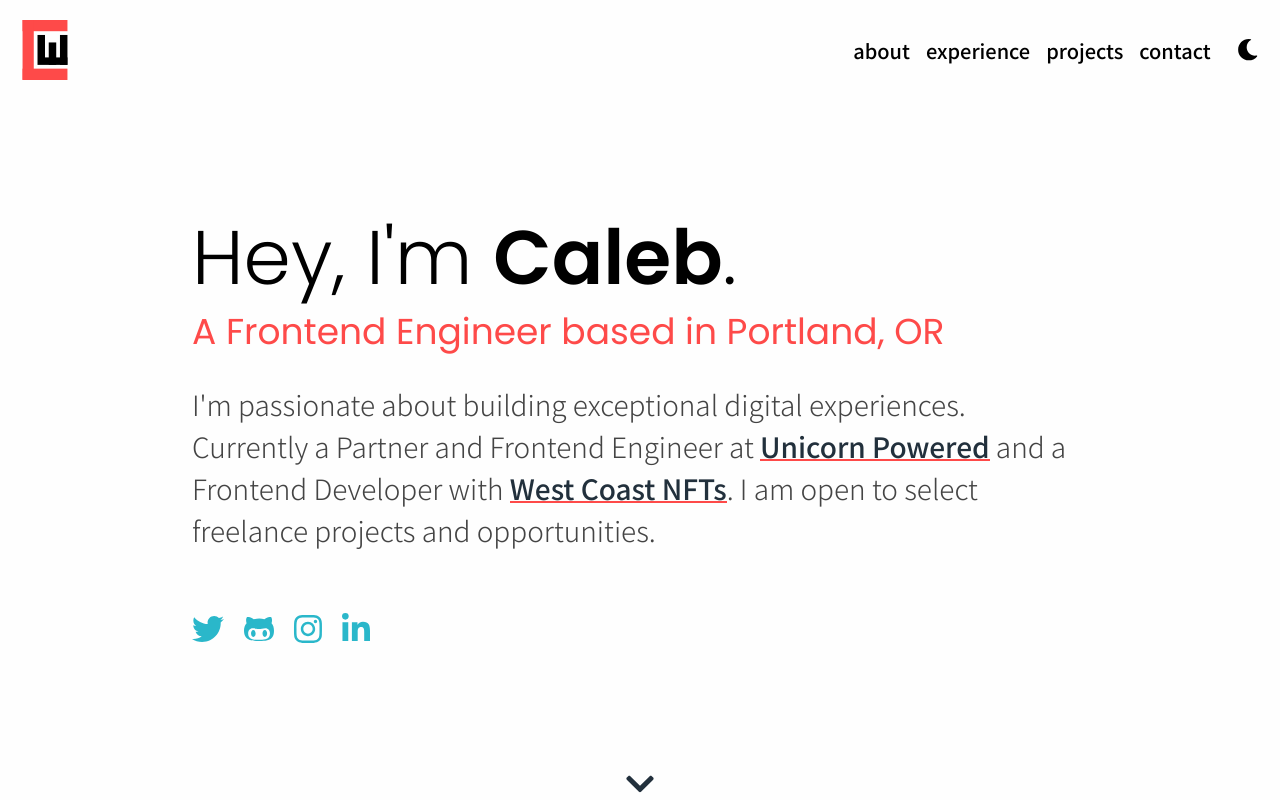
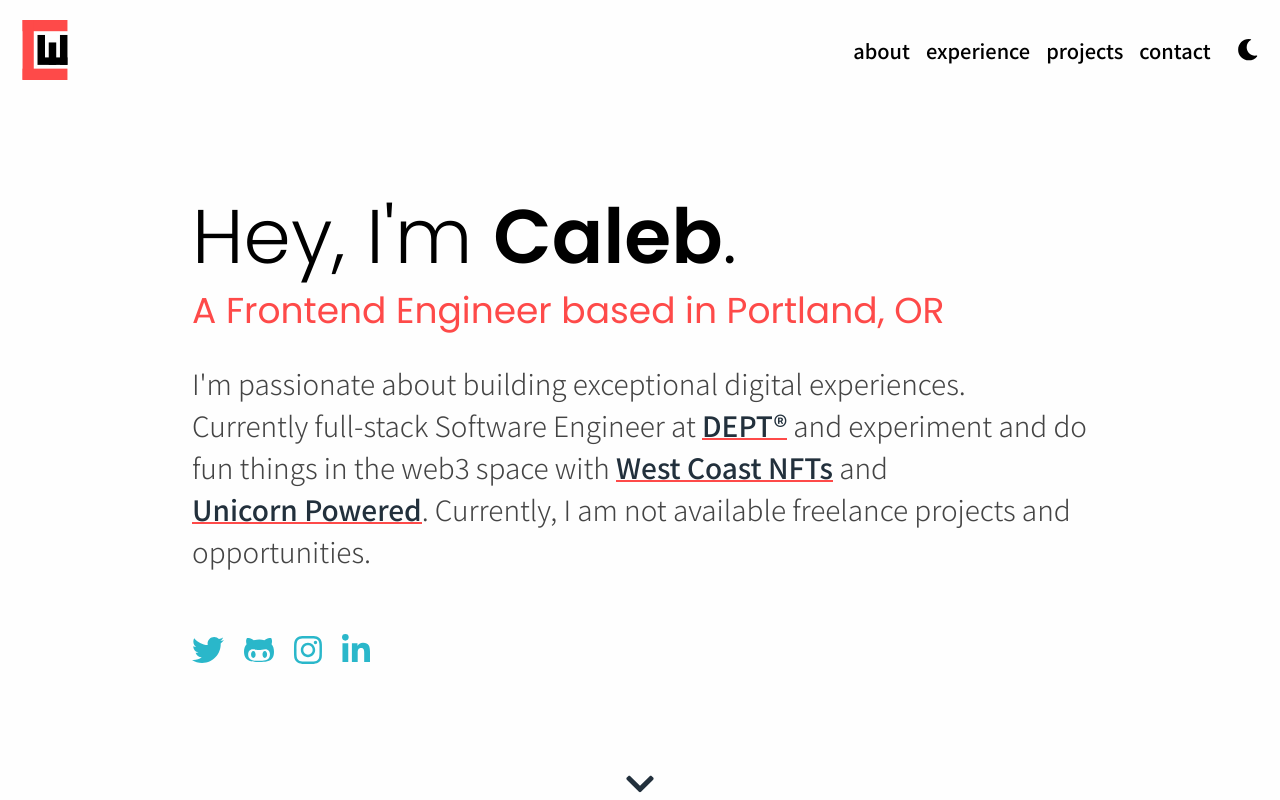
Before and after one commit to calebpdx/calebwhite-com-v2, a Next.js app: page / in a window 1280 px wide. Shown: the top 800 px of the page. Built offline with nearby package versions, Linux system fonts and the light colour scheme; no server answers.

Commit message:
updated hero

```diff
--- a/components/intro.jsx
+++ b/components/intro.jsx
@@ -76,18 +76,22 @@ const Hero = () => {
 			<h2>A Frontend Engineer based in Portland, OR</h2>
 			<Para>
 				I&apos;m passionate about building exceptional digital
-				experiences. Currently a Partner and Frontend Engineer at {' '}
+				experiences. Currently full-stack Software Engineer at {' '}
 				<a
-					href='https://www.unicornpowered.xyz'
+					href='https://www.deptagency.com/en-us/'
 					target='_blank'
 					rel='noreferrer'
 				>
-					Unicorn Powered
-				</a> and a Frontend Developer with 				<a
+					DEPT®
+				</a> and experiment and do fun things in the web3 space with 				<a
 					href='https://www.westcoastnft.com/'
 					target='_blank'
 					rel='noreferrer'
-				>West Coast NFTs</a>. I am open to select freelance projects and opportunities.
+				>West Coast NFTs</a> and <a
+					href='https://www.unicornpowered.xyz/'
+					target='_blank'
+					rel='noreferrer'
+				>Unicorn Powered</a>. Currently, I am not available freelance projects and opportunities.
 			</Para>
 			<Socials />
 		</Intro>
```
